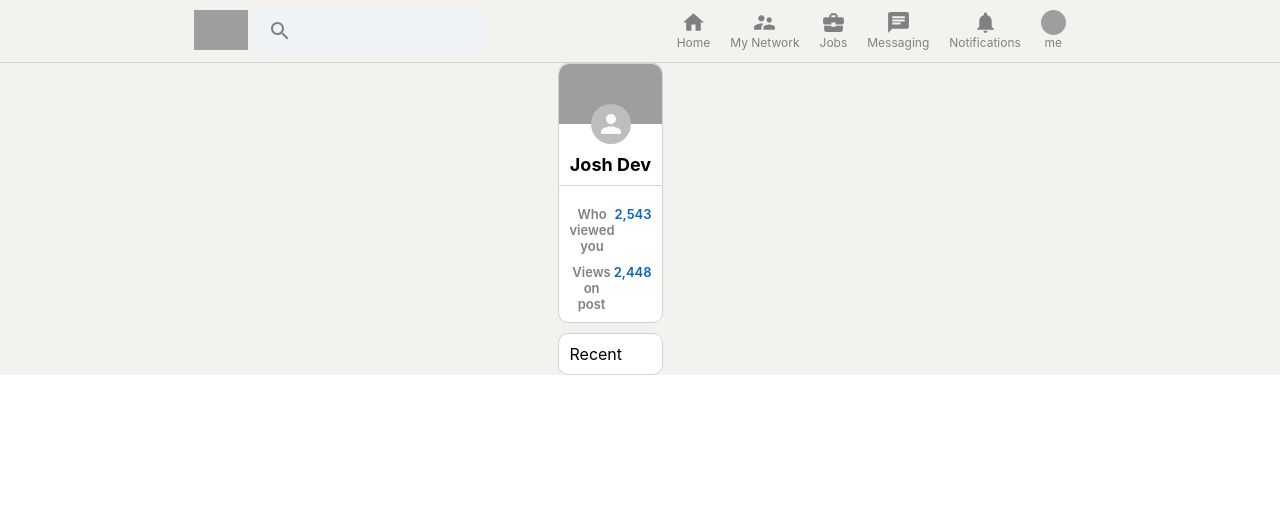
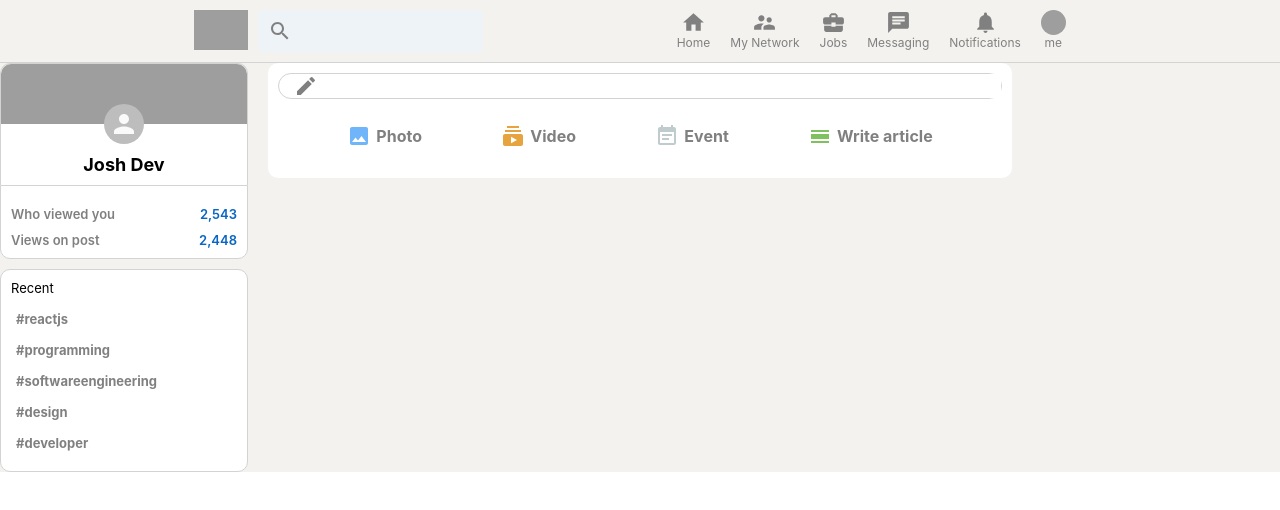
Before and after one commit to JoshDev/linkedin-clone, a React (Create React App) app: page / in a window 1280 px wide. Shown: the top 510 px of the page. Built offline with nearby package versions, Linux system fonts and the light colour scheme; grey boxes are pictures that could not be loaded.

Commit message:
Add to Feed

```diff
--- a/src/App.css
+++ b/src/App.css
@@ -2,7 +2,7 @@
   background-color: #f3f2ef;
   display: flex;
   flex-direction: column;
-  align-items: center;
+  /* align-items: center; */
 }
 
 .app__body {
--- a/src/App.js
+++ b/src/App.js
@@ -1,18 +1,18 @@
-import React from 'react';
-import './App.css';
-import Header from './Header';
-import Sidebar from './Sidebar';
+import React from "react";
+import "./App.css";
+import Header from "./Header";
+import Sidebar from "./Sidebar";
+import Feed from "./Feed";
 
 function App() {
   return (
     <div className="app">
-       <Header />
+      <Header />
       {/* App Body */}
       <div className="app__body">
         <Sidebar />
+        <Feed />
       </div>
-
-      {/* Feed */}
       {/* Widgets */}
     </div>
   );
--- /dev/null
+++ b/src/Feed.css
@@ -0,0 +1,43 @@
+.feed {
+    flex: 0.6;
+    margin: 0 20px;
+}
+
+.feed__inputContainer {
+    background-color: white;
+    padding: 10px;
+    padding-bottom: 20px;
+    border-radius: 10px;
+    margin-bottom: 20px;
+}
+
+.feed__input {
+    border: 1px solid lightgray;
+    border-radius: 30px;
+    display: flex;
+    paddng: 10px;
+    color: gray;
+    padding-left: 15px;
+}
+
+.feed__input > form {
+    display: flex;
+    width: 100%;
+}
+
+.feed__input > form > input{
+    border: none;
+    flex: 1;
+    margin-left: 10px;
+    outline-width: 0;
+    font-weight: 600;
+}
+
+.feed__input > form > button {
+    display: none;
+}
+
+.feed__inputOptions {
+    display: flex;
+    justify-content: space-evenly;
+}
--- /dev/null
+++ b/src/Feed.js
@@ -0,0 +1,31 @@
+import CreateIcon from "@material-ui/icons/Create";
+import ImageIcon from "@material-ui/icons/Image";
+import SubscriptionsIcon from "@material-ui/icons/Subscriptions";
+import CalendarViewDayIcon from "@material-ui/icons/CalendarViewDay";
+import EventNoteIcon from "@material-ui/icons/EventNote";
+import React from "react";
+import "./Feed.css";
+import InputOption from "./InputOption";
+
+function Feed() {
+  return <div className="feed">
+      <div className="feed__inputContainer">
+          <div className="feed__input">
+              <CreateIcon />
+              <form >
+                  <input type="text" />
+                  <button type='submit'>Send</button>
+                  </form>
+          </div>
+          <div className="feed__inputOptions">
+              <InputOption Icon={ImageIcon} title="Photo" color="#70B5F9"/>
+              <InputOption Icon={SubscriptionsIcon} title="Video" color="#E7A33E" />
+              <InputOption Icon={EventNoteIcon} title="Event" color="#C0CBCD" />
+              <InputOption Icon={CalendarViewDayIcon} title="Write article" color="#7FC15E" />
+
+          </div>
+      </div>
+  </div>;
+}
+
+export default Feed;
--- /dev/null
+++ b/src/InputOption.css
@@ -0,0 +1,18 @@
+.inputOption {
+    display: flex;
+    align-items: center;
+    margin-top: 15px;
+    color: gray;
+    padding: 10px;
+    cursor: pointer;
+
+}
+
+.inputOption:hover {
+    background-color: whitesmoke;
+    border-radius: 10px;
+}
+
+.inputOption > h4 {
+    margin-left: 5px;
+}
--- /dev/null
+++ b/src/InputOption.js
@@ -0,0 +1,13 @@
+import React from 'react'
+import "./InputOption.css"
+
+function InputOption({Icon, title, color}) {
+    return (
+        <div className="inputOption">
+            <Icon style={{ color: color }} />
+            <h4>{title}</h4>
+        </div>
+    )
+}
+
+export default InputOption
--- a/src/Sidebar.css
+++ b/src/Sidebar.css
@@ -1,5 +1,5 @@
 .sidebar {
-    position: sticky;
+    position:sticky;
     top: 80px;
     flex: 0.2;
     border-radius: 10px;
@@ -75,3 +75,24 @@
     border-radius: 10px;
     margin-top: 10px;
 }
+.sidebar__recentItem {
+    display: flex;
+    font-size: 13px;
+    color: gray;
+    font-weight: bolder;
+    cursor: pointer;
+    margin-bottom: 5px;
+    padding: 5px;
+}
+
+.sidebar__recentItem:hover {
+    background-color: whitesmoke;
+    border-radius: 10px;
+    cursor: pointer;
+    color: black;
+}
+
+.sidebar__bottom > p {
+    font-size: 13px;
+    padding-bottom: 10px;
+}
--- a/src/Sidebar.js
+++ b/src/Sidebar.js
@@ -3,6 +3,13 @@ import React from 'react';
 import "./Sidebar.css";
 
 function Sidebar() {
+
+    const recentItem = (topic) => (
+        <div className="sidebar__recentItem">
+            <span className="sidebar__hash">#</span>
+            <p>{topic}</p>
+        </div>
+    )
 
     return (
         <div className="sidebar">
@@ -27,6 +34,12 @@ function Sidebar() {
             </div>
             <div className="sidebar__bottom">
                 <p>Recent</p>
+                {recentItem('reactjs')}
+                {recentItem('programming')}
+                {recentItem('softwareengineering')}
+                {recentItem('design')}
+                {recentItem('developer')}
+
             </div>
         </div>
     )
```
